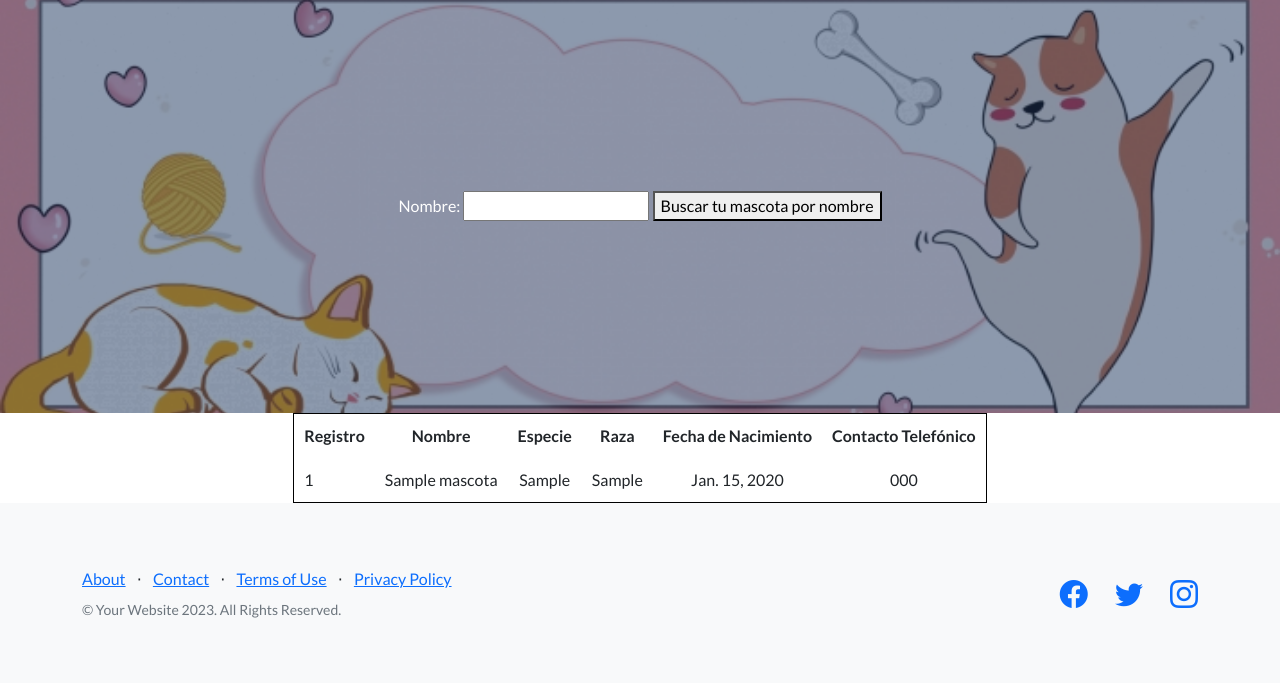
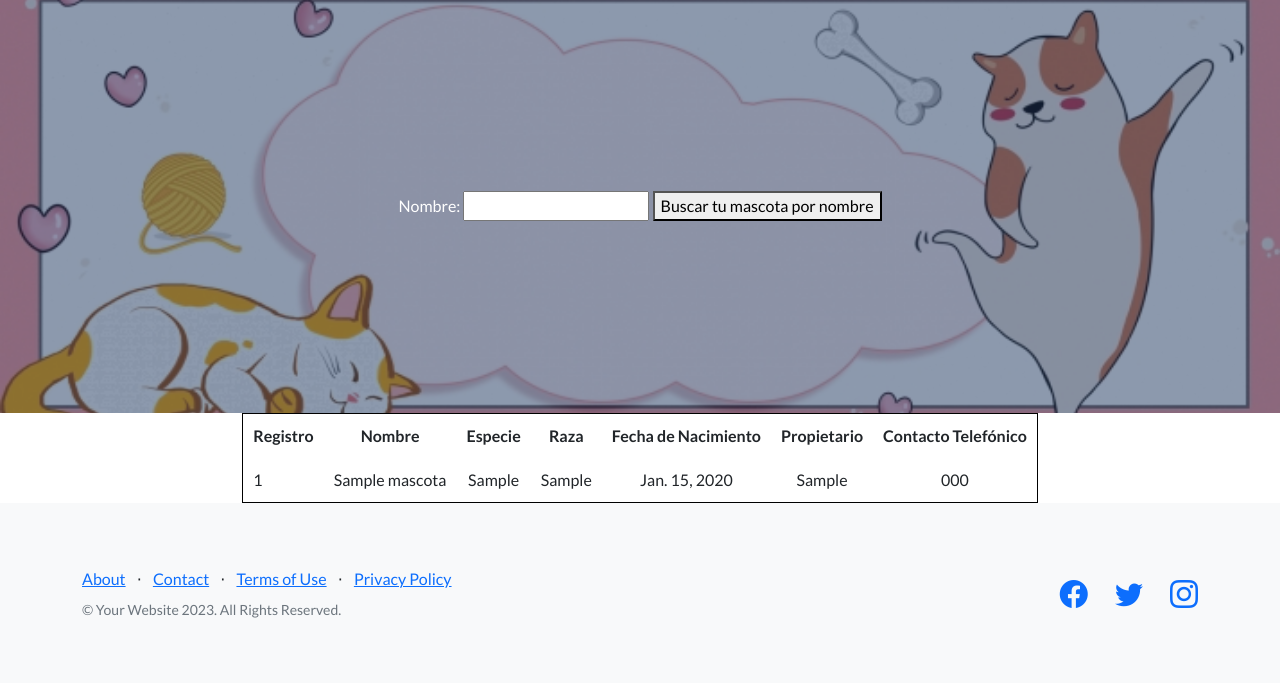
Before and after one commit to leotosi07/Proyecto-Django, a Django app: page /buscar-mascota/ in a window 1280 px wide. Shown: the part 57-740 px from the top of the page. Run offline with Django 4.2, Linux system fonts and the light colour scheme; tables that the repository leaves empty hold one stand-in row (values such as "Sample post"); some libraries are stand-ins or nearby versions.

Commit message:
retoques finales, y escritura del readme.me

```diff
--- a/inicio/templates/inicio/buscar_mascota.html
+++ b/inicio/templates/inicio/buscar_mascota.html
@@ -52,6 +52,7 @@
         <th>Especie</th>
         <th>Raza</th>
         <th>Fecha de Nacimiento</th>
+        <th>Propietario</th>
         <th>Contacto Telefónico</th>
       </tr>
     </thead>
@@ -63,6 +64,7 @@
         <td>{{ mascota.especie }}</td>
         <td>{{ mascota.raza }}</td>
         <td>{{ mascota.fecha_nacimiento }}</td>
+        <td>{{ mascota.propietario }}</td>
         <td>{{ mascota.contacto_telefonico }}</td>
       </tr>
       {% endfor %}
```
Also changed, not shown: README.md.
